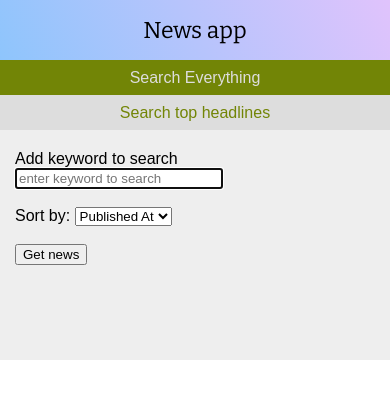
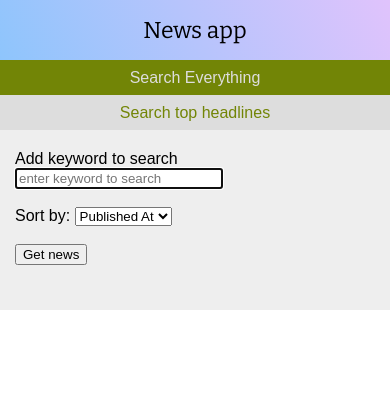
Before and after one commit to pragyes31/news-reader-app, a website built with Parcel: page index.html in a window 390 px wide. Built offline with nearby package versions, Linux system fonts and the light colour scheme; no server answers.

Commit message:
added height for tabs for resp design

```diff
--- a/src/styles.css
+++ b/src/styles.css
@@ -63,6 +63,10 @@ body {
   color: #ddd;
 }
 
+.get-filtered-news {
+  cursor: pointer;
+}
+
 #error-message {
   color: rgb(188, 43, 43);
   font-size: 13px;
@@ -120,7 +124,7 @@ body {
 
   .filters {
     width: 100%;
-    height: 240px;
+    height: 210px;
   }
 
   .news-tabs {
@@ -145,7 +149,7 @@ body {
 
 @media only screen and (max-width: 420px) {
   .filters {
-    height: 300px;
+    height: 250px;
   }
 
   .news-tabs {
```
